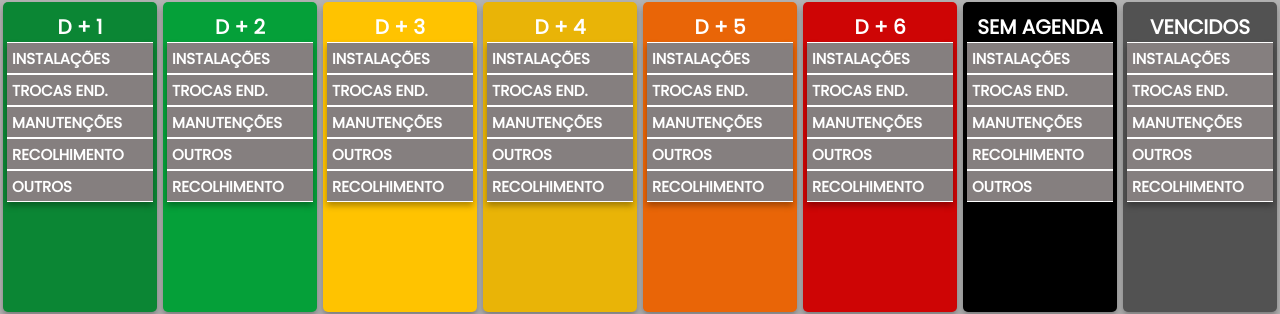
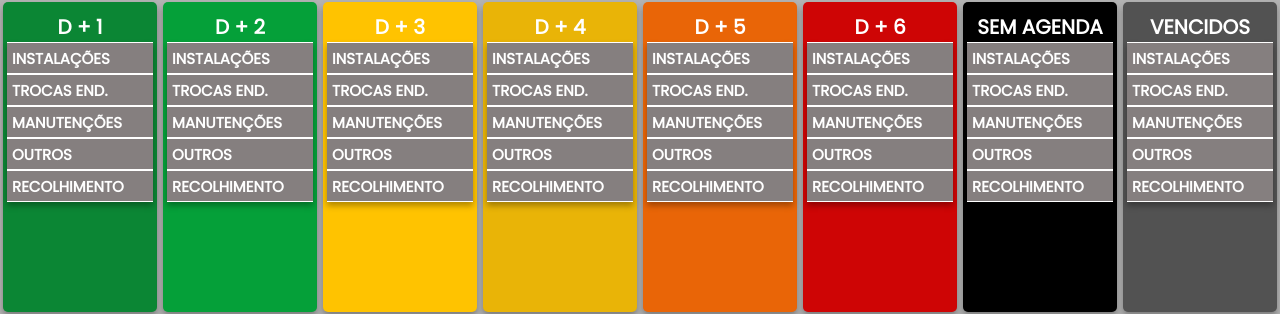
Before and after one commit to joaosimdigital/Dashboard, a React (Create React App) app: page /dashboardoperacionalgerencial in a window 1280 px wide. Shown: the part 488-802 px from the top of the page. Built offline with nearby package versions, Linux system fonts and the light colour scheme; no server answers.

Commit message:
Atualização 113

```diff
--- a/src/Page/DashboardOperacionalGerencial.js
+++ b/src/Page/DashboardOperacionalGerencial.js
@@ -826,15 +826,17 @@ const exportarCSV = () => {
           <h1 className='h4-card1-gerencial-geral'>{dados.total_manutencoes}</h1>
         </div>
 
-        <div className='row-card1-gerencial-geral' onClick={() => buscarOrdens('recolhimento', 'd1')}>
-          <h1 className='h3-card1-gerencial-geral' >RECOLHIMENTO</h1>
-          <h1 className='h4-card1-gerencial-geral'>{dados.total_recolhimentos}</h1>
-        </div>
 
         <div className='row-card1-gerencial-geral' onClick={() => buscarOrdens('outro', 'd1')}>
           <h1 className='h3-card1-gerencial-geral'>OUTROS</h1>
           <h1 className='h4-card1-gerencial-geral'>{dados.total_outros}</h1>
         </div>
+
+         <div className='row-card1-gerencial-geral' onClick={() => buscarOrdens('recolhimento', 'd1')}>
+          <h1 className='h3-card1-gerencial-geral' >RECOLHIMENTO</h1>
+          <h1 className='h4-card1-gerencial-geral'>{dados.total_recolhimentos}</h1>
+        </div>
+
       </div>
     </div>
 
@@ -1041,17 +1043,16 @@ const exportarCSV = () => {
           <h1 className='h4-card1-gerencial-geral'>{semAgenda.manutencoes}</h1>
         </div>
 
-           <div className='row-card1-gerencial-geral' onClick={() => buscarOrdens('recolhimento', 'd1')}>
-          <h1 className='h3-card1-gerencial-geral' >RECOLHIMENTO</h1>
-          <h1 className='h4-card1-gerencial-geral'>{semAgenda.manutencoes}</h1>
-        </div>
-
 
         <div className='row-card1-gerencial-geral'>
           <h1 className='h3-card1-gerencial-geral'>OUTROS</h1>
           <h1 className='h4-card1-gerencial-geral'>{semAgenda.outros}</h1>
         </div>
 
+           <div className='row-card1-gerencial-geral' onClick={() => buscarOrdens('recolhimento', 'd1')}>
+          <h1 className='h3-card1-gerencial-geral' >RECOLHIMENTO</h1>
+          <h1 className='h4-card1-gerencial-geral'>{semAgenda.manutencoes}</h1>
+        </div>
 
 
       </div>
```
